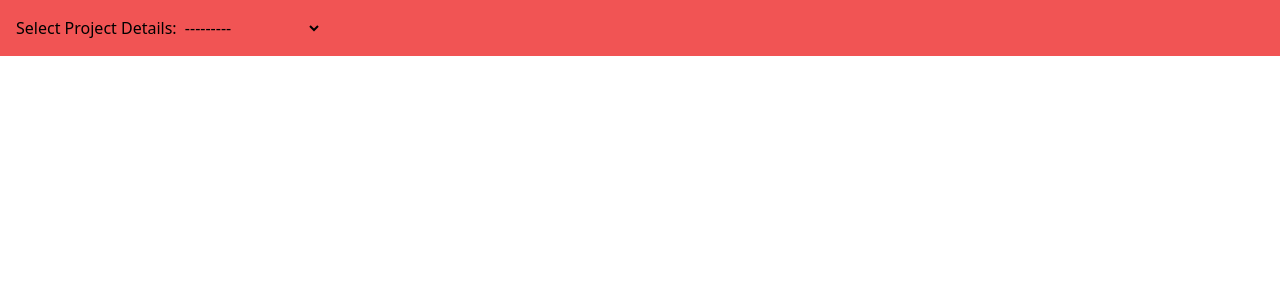
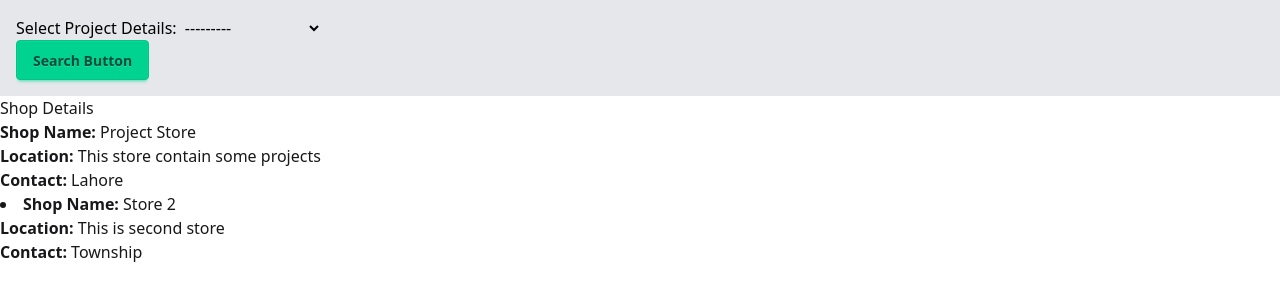
Before and after one commit to Shahryar-Sohail/Django-practice, a Django app: template project2/templates/project2/projectShop.html in a window 1280 px wide. Shown: the top 301 px of the page. Run offline with Django 5.2, Linux system fonts and the light colour scheme; the template is opened without the code that fills it: values that come from a table or form of the project are taken from there, others are empty; data comes from the database, SQL or seed files in the repository; tables that the repository leaves empty hold one stand-in row (values such as "Sample post"); some libraries are stand-ins or nearby versions.

Commit message:
forms completed

```diff
--- a/project2/templates/project2/projectShop.html
+++ b/project2/templates/project2/projectShop.html
@@ -1,8 +1,22 @@
 {% extends "layout.html" %}
 {% block  content%}
-
-<br>
-<form method="post" class="container mx-auto p-4 text-black">
-    {{form}}
+<form method="POST" class="container p-4 text-black  bg-gray-200  block">
+    {% csrf_token %}
+    {{form.as_p}}
+    <button type="submit" class="btn btn-success">Search Button</button>
 </form>
+{% if shops %}
+<div class="block">
+<h2>Shop Details</h2>
+<ul>
+    {% for shop in shops %}
+    <li>
+        <strong>Shop Name:</strong> {{ shop.name }} <br>
+        <strong>Location:</strong> {{ shop.description }} <br>
+        <strong>Contact:</strong> {{ shop.address }} <br>
+    </li>
+</ul>
+</div>
+    {% endfor %}
+{% endif %}
 {% endblock %}
--- a/project2/views.py
+++ b/project2/views.py
@@ -12,13 +12,13 @@ def project2_detail(request, id):
     return render(request, 'project2/project2_detail.html',{'details':details})
 
 def project_shop(request):
-    stores = None
+    shops = None
     if request.method == 'POST':
         form = ProjectDetailForm(request.POST)
         if form.is_valid():
             project_Details= form.cleaned_data['project_Details']
-            shop = ProjectShop.objects.filter(ProjectDetails=project_Details)
+            shops = ProjectShop.objects.filter(project=project_Details)
     else:
         form = ProjectDetailForm()
 
-    return render(request, 'project2/projectShop.html', {'stores':stores, 'form':form})
+    return render(request, 'project2/projectShop.html', {'shops':shops, 'form':form})
--- a/static/style.css
+++ b/static/style.css
@@ -1,7 +1,7 @@
 body{
     background-color: #f15454ff;
     color: white;
-    display: flex;
+    display: block;
     justify-content: center;
     align-items: center;
 }
--- a/templates/layout.html
+++ b/templates/layout.html
@@ -8,7 +8,7 @@
     <title>
         {% block title %}Document{% endblock %}
     </title>
-    <link rel="stylesheet" href="{% static 'style.css' %}">
+    {% comment %} <link rel="stylesheet" href="{% static 'style.css' %}"> {% endcomment %}
     {% tailwind_css %}
 </head>
 <body>
--- a/theme/static/css/dist/styles.css
+++ b/theme/static/css/dist/styles.css
@@ -8,9 +8,11 @@
     --font-serif: ui-serif, Georgia, Cambria, "Times New Roman", Times, serif;
     --font-mono: ui-monospace, SFMono-Regular, Menlo, Monaco, Consolas, "Liberation Mono",
       "Courier New", monospace;
+    --color-amber-500: oklch(76.9% 0.188 70.08);
     --color-blue-400: oklch(70.7% 0.165 254.624);
     --color-blue-500: oklch(62.3% 0.214 259.815);
     --color-gray-50: oklch(98.5% 0.002 247.839);
+    --color-gray-200: oklch(92.8% 0.006 264.531);
     --color-black: #000;
     --spacing: 0.25rem;
     --text-5xl: 3rem;
@@ -578,6 +706,9 @@
   }
   .bg-gray-50 {
     background-color: var(--color-gray-50);
+  }
+  .bg-gray-200 {
+    background-color: var(--color-gray-200);
   }
   .p-4 {
     padding: calc(var(--spacing) * 4);
@@ -606,6 +737,12 @@
   }
   .text-black {
     color: var(--color-black);
+  }
+  @layer daisyui.modifier.color {
+    .btn-success {
+      --btn-color: var(--color-success);
+      --btn-fg: var(--color-success-content);
+    }
   }
   @layer daisyui.modifier.color {
     .btn-warning {
@@ -852,6 +989,11 @@
     background-position-x: -115%;
   }
 }
+@property --tw-border-style {
+  syntax: "*";
+  inherits: false;
+  initial-value: solid;
+}
 @property --tw-leading {
   syntax: "*";
   inherits: false;
@@ -863,6 +1005,7 @@
 @layer properties {
   @supports ((-webkit-hyphens: none) and (not (margin-trim: inline))) or ((-moz-orient: inline) and (not (color:rgb(from red r g b)))) {
     *, ::before, ::after, ::backdrop {
+      --tw-border-style: solid;
       --tw-leading: initial;
       --tw-tracking: initial;
     }
```
Also changed, not shown: other parts of theme/static/css/dist/styles.css (+126 -0 lines).
